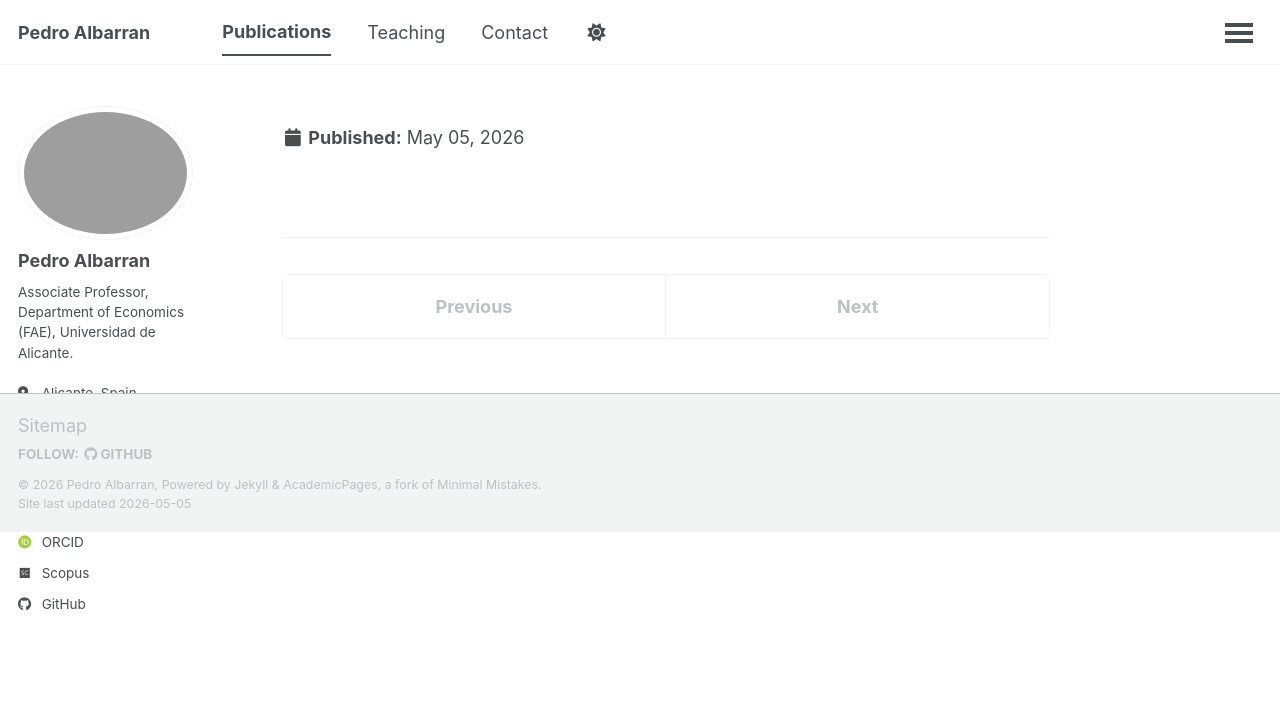
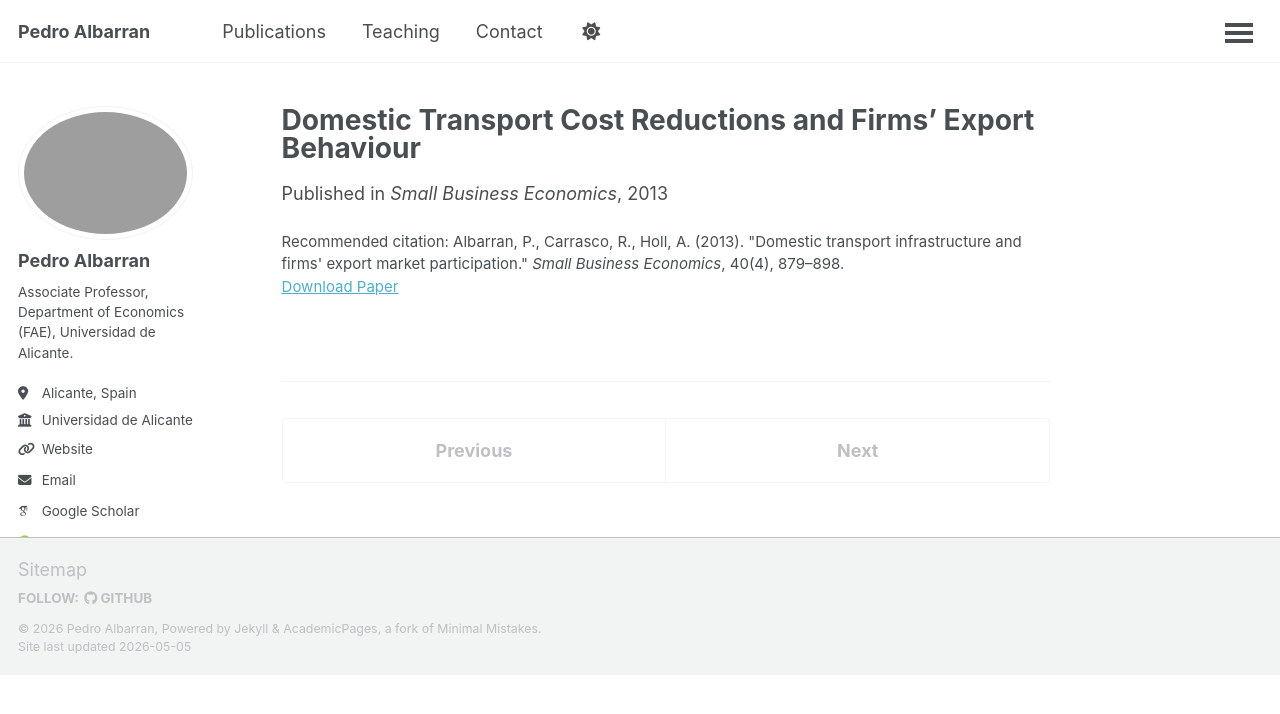
Before and after one commit to albarran/albarran.github.io, a Jekyll site: the page built from _publications/2013-05-01-domestic-transport-cost-reductions-and-firms-export-behaviour.md, in a window 1280 px wide. Shown: the top 714 px of the page. Built offline with Jekyll 4.4.1, drawn with Linux system fonts in a browser that asks for light colours; some web fonts are replaced; a script that is not in the unit is left out.

Commit message:
Fix YAML escaping for citations with apostrophes; remove scrape_talks workflow

```diff
--- a/_publications/2013-05-01-domestic-transport-cost-reductions-and-firms-export-behaviour.md
+++ b/_publications/2013-05-01-domestic-transport-cost-reductions-and-firms-export-behaviour.md
@@ -1,11 +1,11 @@
 ---
-title: "Domestic Transport Cost Reductions and Firms Export Behaviour"
+title: "Domestic Transport Cost Reductions and Firms' Export Behaviour"
 collection: publications
 category: manuscripts
 permalink: /publication/2013-05-01-domestic-transport-cost-reductions-and-firms-export-behaviour
 date: 2013-05-01
 venue: 'Small Business Economics'
 paperurl: 'https://link.springer.com/article/10.1007/s11187-011-9393-9'
-citation: 'Albarran, P., Carrasco, R., Holl, A. (2013). "Domestic transport infrastructure and firms' export market participation." <i>Small Business Economics</i>, 40(4), 879&ndash;898.'
+citation: "Albarran, P., Carrasco, R., Holl, A. (2013). \"Domestic transport infrastructure and firms' export market participation.\" <i>Small Business Economics</i>, 40(4), 879&ndash;898."
 excerpt: ''
 ---
```
Also changed, not shown: _publications/2024-01-01-from-people-s-preferences-to-political-representation-spanish-regional-elections.md (+1 -1 lines), _publications/2024-12-01-the-aftermath-of-peace-the-impact-of-farc-s-ceasefire-on-forced-displacement-in-.md (+1 -1 lines), .github/workflows/scrape_talks.yml (deleted).
